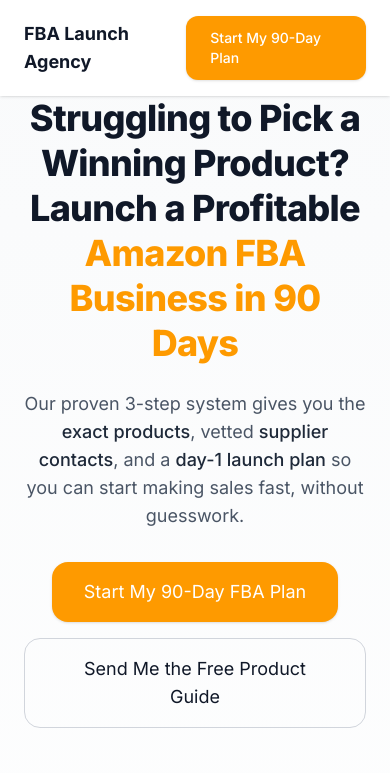
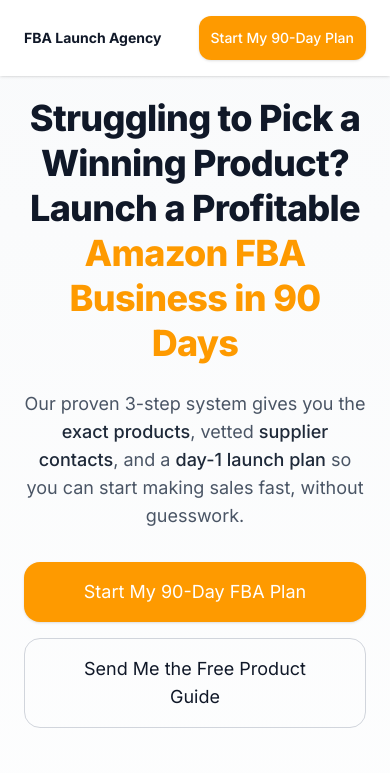
Before and after one commit to CodeVineDev/funneldemo, a website: page index.html in a window 390 px wide. Shown: the top 773 px of the page. Drawn offline with nearby package versions, Linux system fonts and the light colour scheme.

Commit message:
spacing btns

```diff
--- a/index.html
+++ b/index.html
@@ -20,9 +20,9 @@
   <header class="fixed top-0 left-0 w-full bg-white/90 backdrop-blur shadow z-50">
     <div class="container mx-auto flex justify-between items-center px-6 py-4">
       <div class="flex items-center gap-3">
-        <span class="text-lg font-bold">FBA Launch Agency</span>
+        <span class="text-sm sm:text-lg font-bold">FBA Launch Agency</span>
       </div>
-      <a href="#call" class="bg-amber-500 hover:bg-amber-600 text-white rounded-xl px-6 py-3 text-sm font-medium shadow transition">Start My 90-Day Plan</a>
+      <a href="#call" class="bg-amber-500 hover:bg-amber-600 text-white rounded-xl sm:px-6 px-3 py-3 text-sm font-medium shadow transition">Start My 90-Day Plan</a>
     </div>
   </header>
 
@@ -37,8 +37,8 @@
         Our proven 3-step system gives you the <span class="font-medium text-gray-800">exact products</span>, vetted <span class="font-medium text-gray-800">supplier contacts</span>, and a <span class="font-medium text-gray-800">day-1 launch plan</span> so you can start making sales fast, without guesswork.
       </p>
       <div class="mt-8 flex gap-4 flex-wrap justify-center">
-        <a href="#call" class="bg-amber-500 hover:bg-amber-600 text-white rounded-2xl px-8 py-4 text-lg shadow transition">Start My 90-Day FBA Plan</a>
-        <a href="#guide" class="border border-gray-300 hover:border-gray-400 rounded-2xl px-8 py-4 text-lg transition">Send Me the Free Product Guide</a>
+        <a href="#call" class="bg-amber-500 hover:bg-amber-600 text-white rounded-2xl px-8 py-4 sm:w-max w-full text-lg shadow transition">Start My 90-Day FBA Plan</a>
+        <a href="#guide" class="border border-gray-300 hover:border-gray-400 rounded-2xl px-8 py-4 sm:w-max w-full text-lg transition">Send Me the Free Product Guide</a>
       </div>
       <div data-aos="zoom-in" data-aos-delay="300" class="mt-12 w-full max-w-3xl h-72 bg-gray-200 rounded-2xl shadow mx-auto flex items-center justify-center text-gray-500">
         Hero Visual Placeholder
```
Also changed, not shown: src/style.css.
